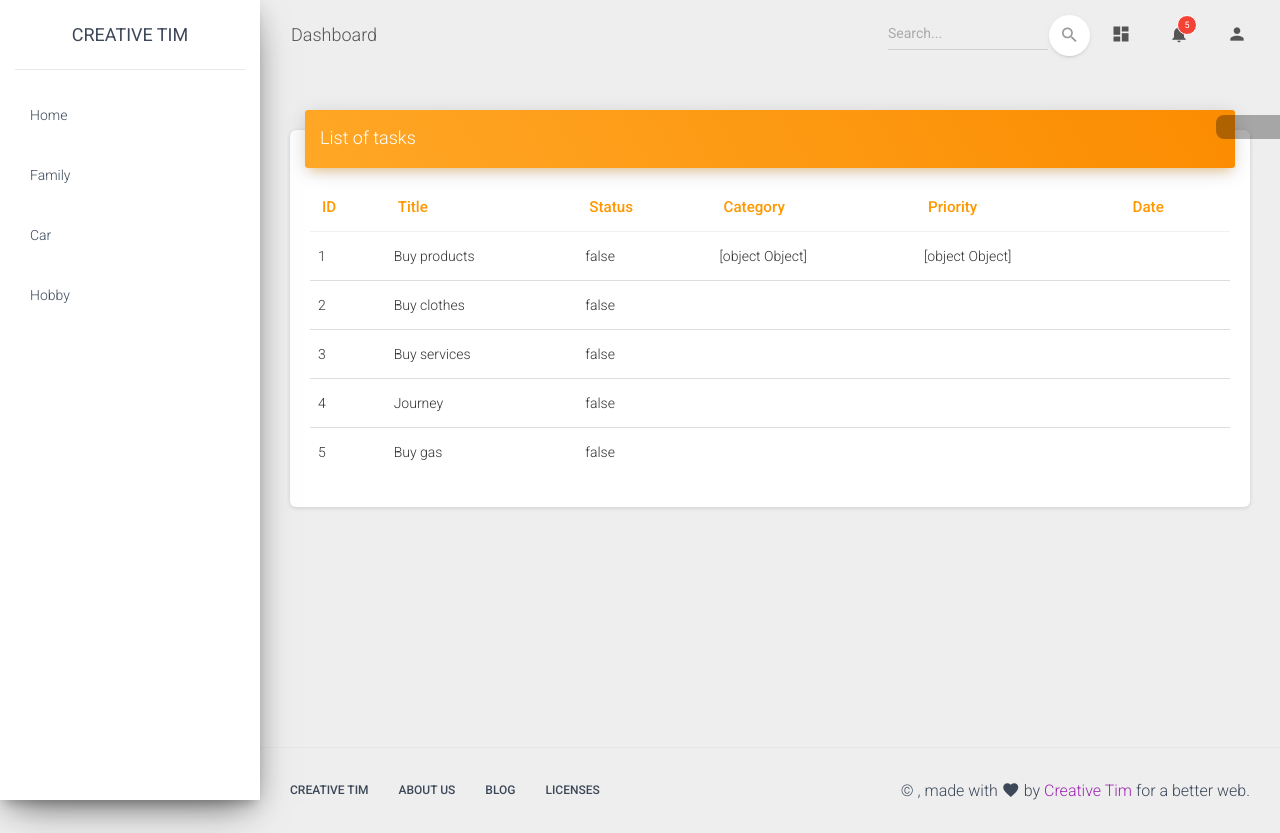
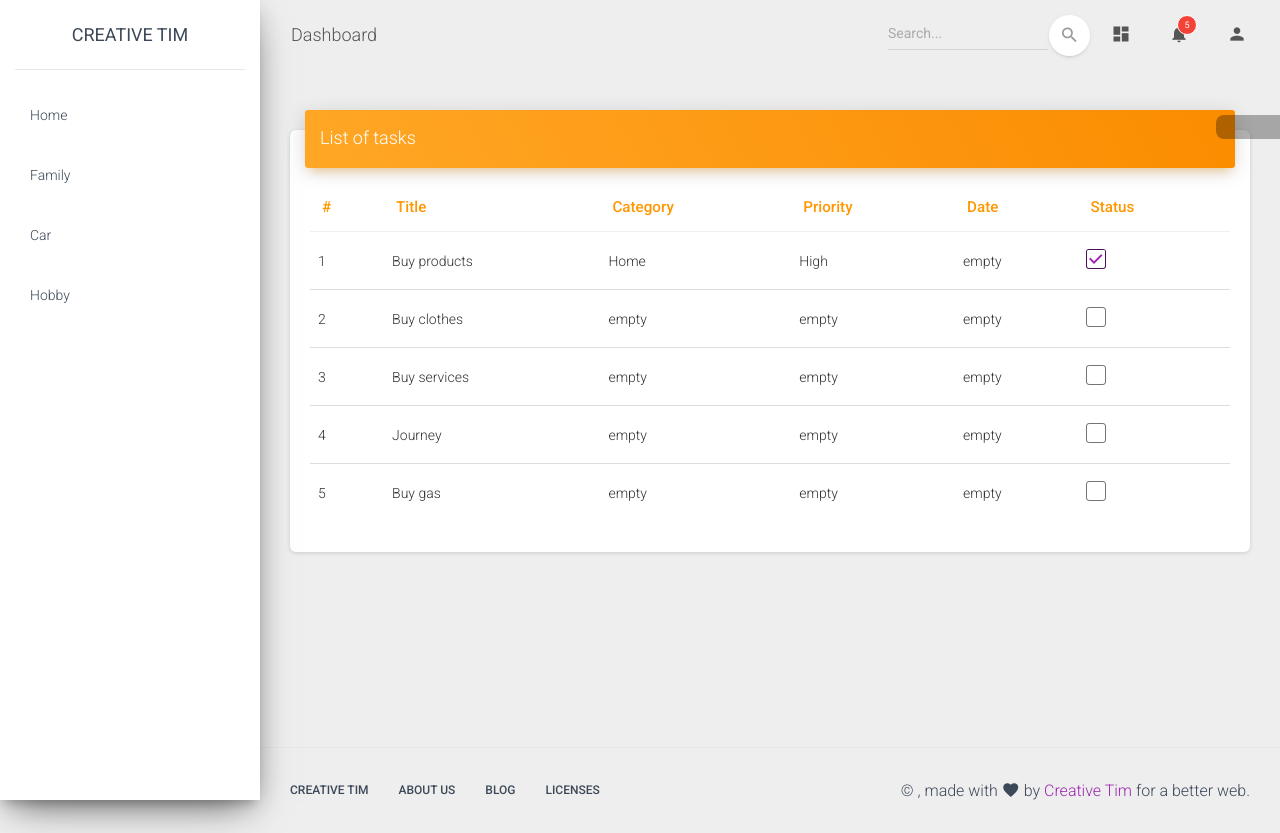
Before and after one commit to OleksandrHrabovets/angular-learning, an Angular app: page / in a window 1280 px wide. Built offline with nearby package versions, Linux system fonts and the light colour scheme.

Commit message:
selectedCategory for class.active, fix fields in table, form-check for status

```diff
--- a/src/app/data/TestData.ts
+++ b/src/app/data/TestData.ts
@@ -1,6 +1,6 @@
 import {Category} from "../model/Category";
 import {Priority} from "../model/Priority";
-import { Task } from "../model/Task";
+import {Task} from "../model/Task";
 
 export class TestData {
   static categories: Category[] = [
@@ -17,7 +17,13 @@ export class TestData {
   ]
 
   static tasks: Task[] = [
-    {id: 1, title: 'Buy products', status: false, category: TestData.categories[0], priority: TestData.priorities[0]},
+    {
+      id: 1,
+      title: 'Buy products',
+      status: true,
+      category: TestData.categories[0],
+      priority: TestData.priorities[0]
+    },
     {id: 2, title: 'Buy clothes', status: false},
     {id: 3, title: 'Buy services', status: false},
     {id: 4, title: 'Journey', status: false},
--- a/src/app/view/categories/categories.component.html
+++ b/src/app/view/categories/categories.component.html
@@ -9,7 +9,9 @@
   </a></div>
   <div class="sidebar-wrapper">
     <ul class="nav">
-      <li class="nav-item" *ngFor="let category of categories" (click)="showTasksByCategory(category)">
+      <li (click)="showTasksByCategory(category)" *ngFor="let category of categories"
+          [class.active]="category === selectedCategory"
+          class="nav-item">
         <a class="nav-link">
           <i class="material-icons"></i>
           <p>{{category.title}}</p>
--- a/src/app/view/categories/categories.component.ts
+++ b/src/app/view/categories/categories.component.ts
@@ -9,6 +9,7 @@ import {Category} from "../../model/Category";
 })
 export class CategoriesComponent implements OnInit {
   categories: Category[] = [];
+  selectedCategory: Category | undefined;
 
   constructor(private dataHandlerService: DataHandlerService) {
   }
@@ -18,6 +19,7 @@ export class CategoriesComponent implements OnInit {
   }
 
   showTasksByCategory(category: Category) {
+    this.selectedCategory = category;
     this.dataHandlerService.getTasksByCategory(category);
   }
 }
--- a/src/app/view/tasks/tasks.component.html
+++ b/src/app/view/tasks/tasks.component.html
@@ -1,26 +1,34 @@
 <div class="card">
   <div class="card-header card-header-warning">
     <h4 class="card-title">List of tasks</h4>
-<!--    <p class="card-category">New employees on 15th September, 2016</p>-->
   </div>
   <div class="card-body table-responsive">
     <table class="table table-hover">
       <thead class="text-warning">
-      <th>ID</th>
+      <th>#</th>
       <th>Title</th>
-      <th>Status</th>
       <th>Category</th>
       <th>Priority</th>
       <th>Date</th>
+      <th>Status</th>
       </thead>
       <tbody>
-      <tr *ngFor="let task of tasks">
-        <td>{{task.id}}</td>
+      <tr *ngFor="let task of tasks; let i = index">
+        <td>{{i + 1}}</td>
         <td>{{task.title}}</td>
-        <td>{{task.status}}</td>
-        <td>{{task.category}}</td>
-        <td>{{task.priority}}</td>
-        <td>{{task.date}}</td>
+        <td>{{task.category != null ? task.category.title : 'empty'}}</td>
+        <td>{{task.priority != null ? task.priority.title : 'empty'}}</td>
+        <td>{{task.date != null ? task.date : 'empty'}}</td>
+        <td>
+          <div class="form-check">
+            <label class="form-check-label">
+              <input [checked]="task.status" class="form-check-input" type="checkbox" value="">
+              <span class="form-check-sign">
+                                    <span class="check"></span>
+                                  </span>
+            </label>
+          </div>
+        </td>
       </tr>
       </tbody>
     </table>
```
